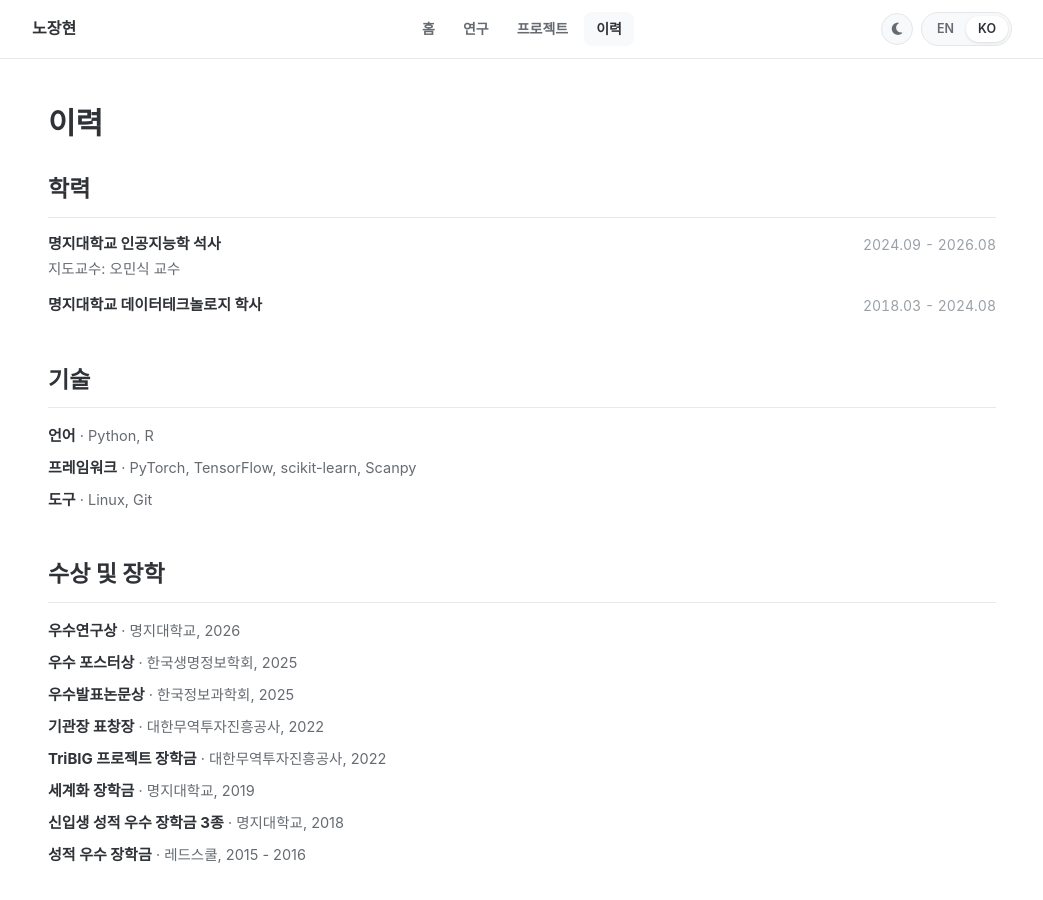
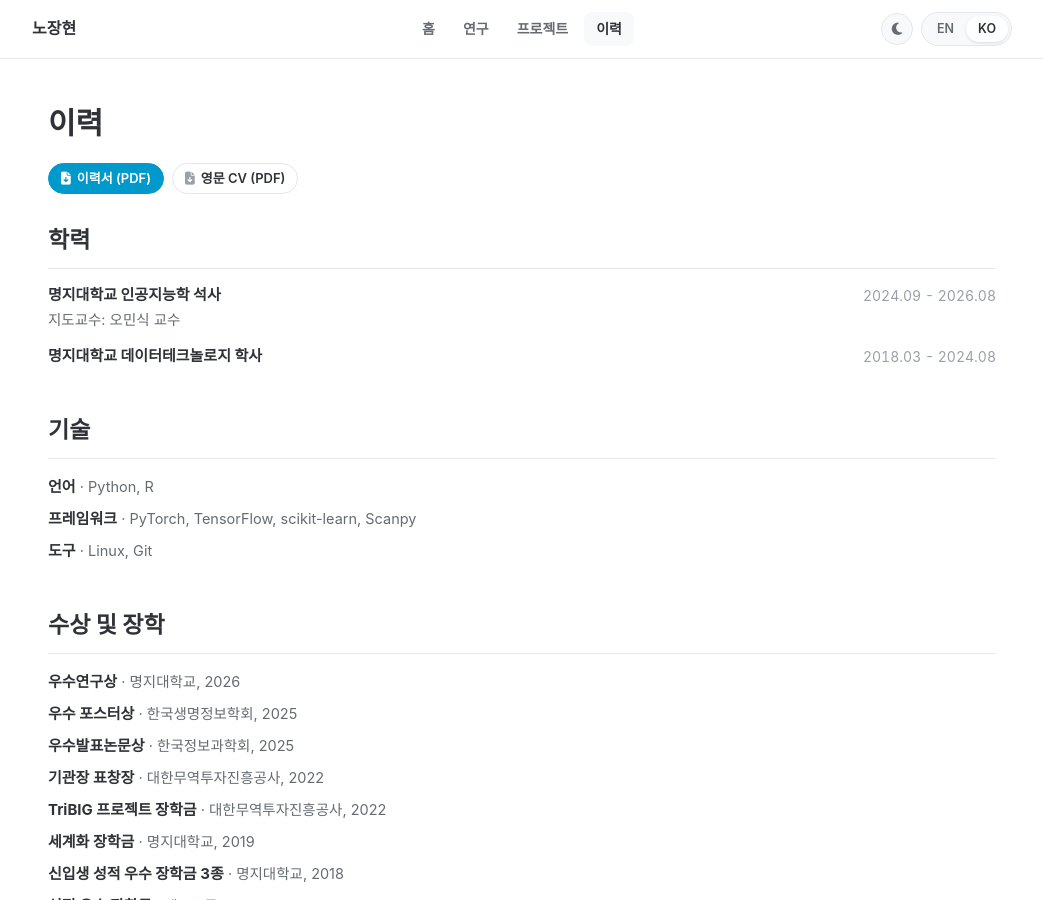
Before and after one commit to janghyunnoh/janghyunnoh.github.io, a Jekyll site: the page built from ko/cv/index.md, in a window 1280 px wide and 900 px high. Shown: the whole window, without its empty margins (118-1161 px from the left). Built offline with Jekyll 4.4.1, drawn with Linux system fonts in a browser that asks for light colours.

Commit message:
Add CV and resume PDFs with download buttons
- CV page: Resume (PDF) + CV (PDF) buttons; KO page links the Korean
  resume and the English CV
- Home: CV pill next to the contact links

Co-Authored-By: Claude Opus 5.5 <noreply@anthropic.com>
Claude-Session: https://claude.ai/code/session_01KSQJoZP1auZdYkoBxWPSet

```diff
--- a/_data/i18n.yml
+++ b/_data/i18n.yml
@@ -26,6 +26,7 @@ en:
   my_role: "My role"
   first_author: "First author"
   cv: "CV (PDF)"
+  resume: "Resume (PDF)"
   published_in: "Published in"
   type_oral: "Oral"
   type_poster: "Poster"
@@ -61,7 +62,8 @@ ko:
   completed: "완료"
   my_role: "내 역할"
   first_author: "1저자"
-  cv: "이력서 (PDF)"
+  cv: "영문 CV (PDF)"
+  resume: "이력서 (PDF)"
   published_in: "게재"
   type_oral: "구두 발표"
   type_poster: "포스터"
--- a/_includes/sections/cv.html
+++ b/_includes/sections/cv.html
@@ -1,7 +1,10 @@
 <h1 class="page-title">{{ L.nav_cv }}</h1>
-{%- if ko -%}{%- assign cv = p.cv_ko | default: p.cv -%}{%- else -%}{%- assign cv = p.cv -%}{%- endif -%}
-{%- if cv and cv != "" %}
-<div class="links-row page-actions"><a class="pill primary" href="{{ cv | relative_url }}" target="_blank" rel="noopener"><i class="fa-solid fa-file-arrow-down"></i> {{ L.cv }}</a></div>
+{%- if ko -%}{%- assign cv = p.cv_ko | default: p.cv -%}{%- assign resume = p.resume_ko | default: p.resume -%}{%- else -%}{%- assign cv = p.cv -%}{%- assign resume = p.resume -%}{%- endif -%}
+{%- if cv != "" or resume != "" %}
+<div class="links-row page-actions">
+    {%- if resume and resume != "" %}<a class="pill primary" href="{{ resume | relative_url }}" target="_blank" rel="noopener"><i class="fa-solid fa-file-arrow-down"></i> {{ L.resume }}</a>{% endif %}
+    {%- if cv and cv != "" %}<a class="pill" href="{{ cv | relative_url }}" target="_blank" rel="noopener"><i class="fa-solid fa-file-arrow-down"></i> {{ L.cv }}</a>{% endif %}
+</div>
 {%- endif %}
 
 <section>
--- a/_includes/sections/home.html
+++ b/_includes/sections/home.html
@@ -13,6 +13,9 @@
             <a class="pill" href="{{ p.github }}" target="_blank" rel="noopener"><i class="fa-brands fa-github"></i> GitHub</a>
             <a class="pill" href="{{ p.linkedin }}" target="_blank" rel="noopener"><i class="fab fa-linkedin"></i> LinkedIn</a>
             <a class="pill" href="mailto:{{ p.email }}"><i class="fa-solid fa-envelope"></i> {{ p.email }}</a>
+            {%- if p.cv and p.cv != "" %}
+            <a class="pill" href="{{ base }}cv/"><i class="fa-solid fa-file-lines"></i> CV</a>
+            {%- endif %}
         </div>
     </div>
 </div>
```
Also changed, not shown: _data/profile.yml (+4 -3 lines), 3 other files.
